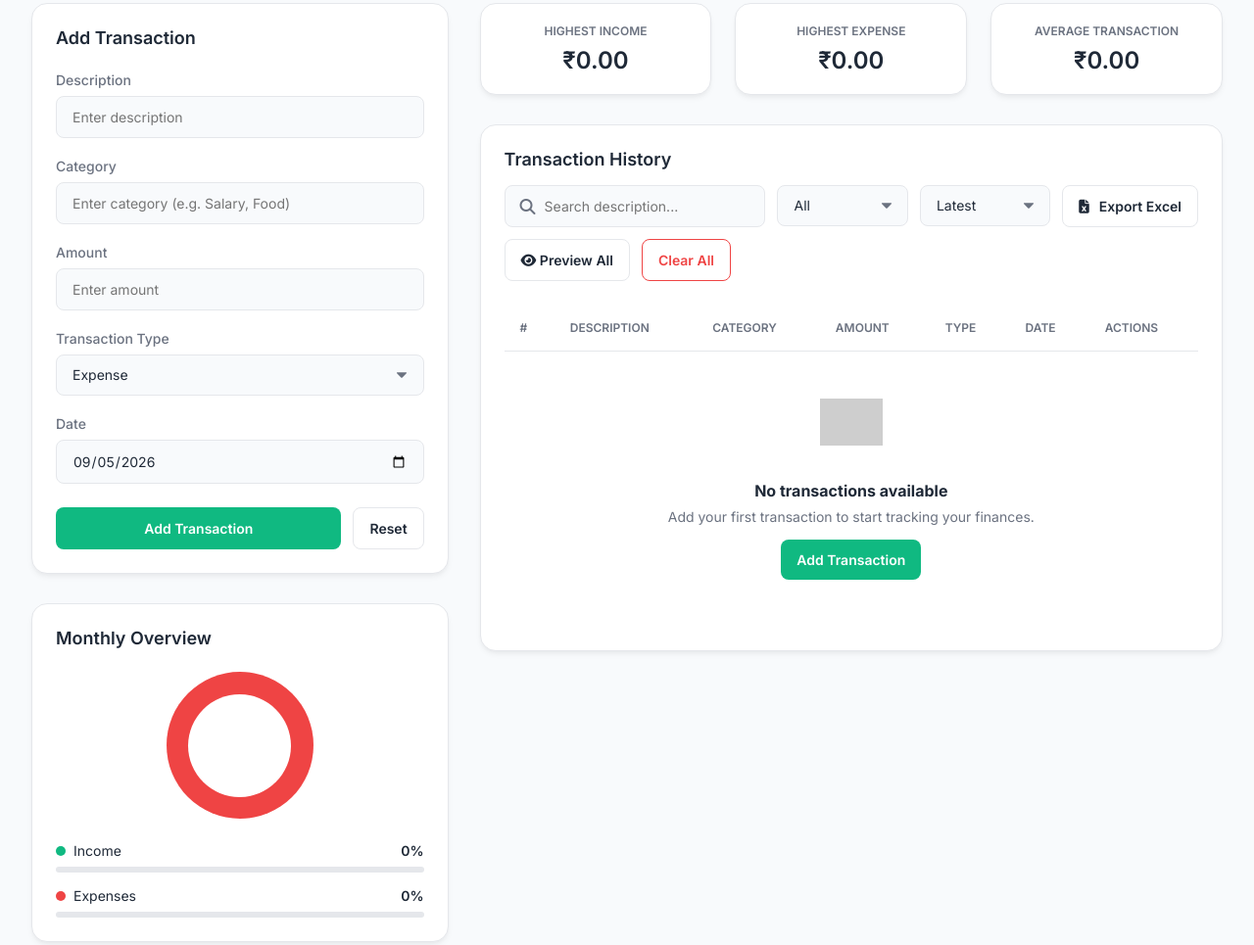
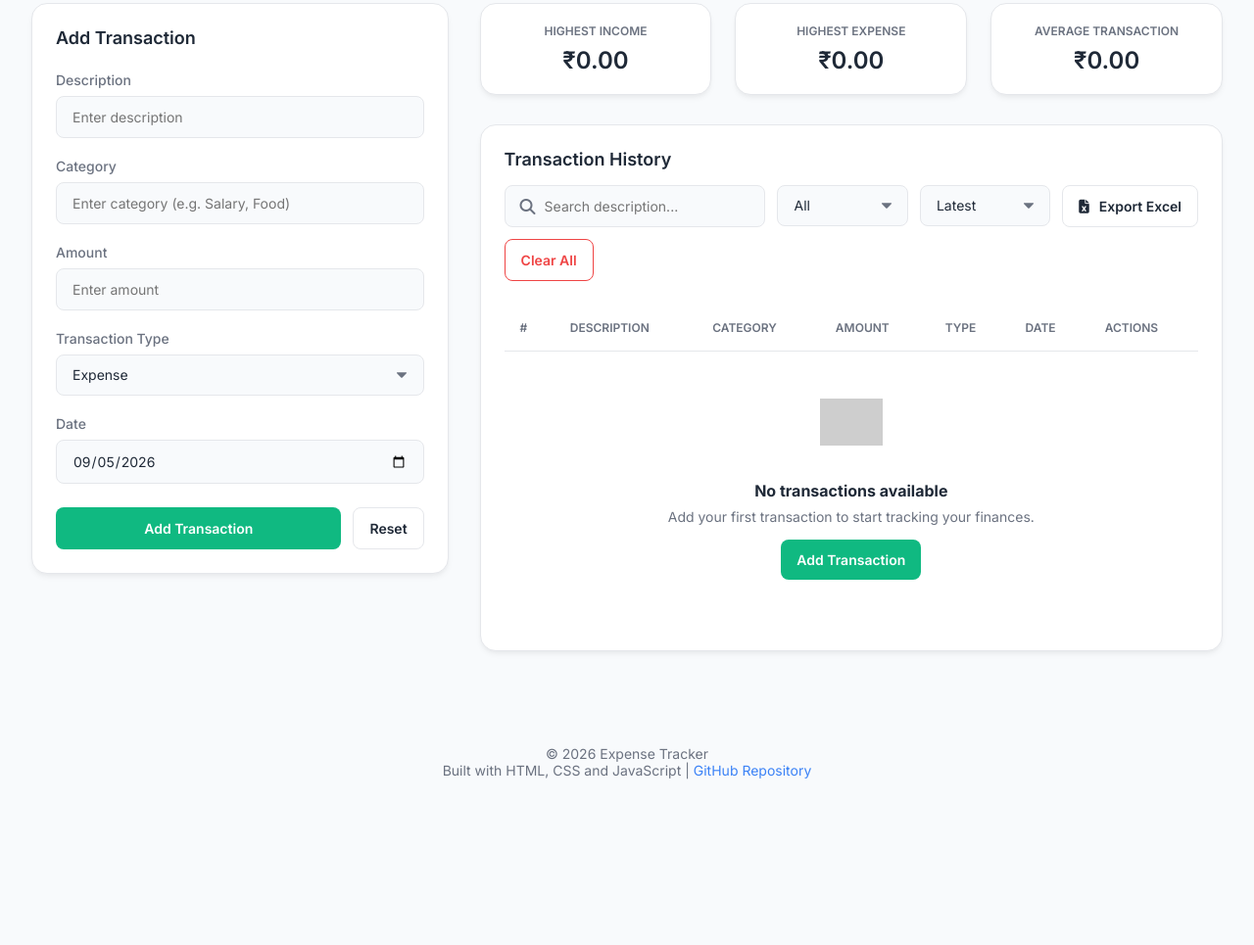
Before and after one commit to Khushi-agarwal1401/Expense-Tracker, a plain HTML site: page index.html in a window 1280 px wide. Shown: the part 365-1330 px from the top of the page at 98% size. After the commit the page ends 1192 px from the top, so only its background shows below. Drawn offline with Linux system fonts and the light colour scheme; grey boxes are pictures that could not be loaded.

Commit message:
Update layout: move preview button to navbar and remove monthly overview from dashboard

```diff
--- a/index.html
+++ b/index.html
@@ -30,6 +30,9 @@
             </div>
         </div>
         <div class="nav-right">
+            <a href="preview.html" class="btn btn-secondary" style="text-decoration: none; margin-right: 1rem;">
+                <i class="fa-solid fa-eye"></i> Preview All
+            </a>
             <button class="icon-btn theme-toggle" id="theme-toggle" aria-label="Toggle Dark Mode">
                 <i class="fa-solid fa-moon"></i>
             </button>
@@ -133,32 +136,7 @@
                     </form>
                 </div>
 
-                <!-- Monthly Overview Section -->
-                <div class="card overview-card mt-30">
-                    <h3>Monthly Overview</h3>
-                    <div class="overview-content">
-                        <div class="donut-chart-container">
-                            <div class="donut-chart" id="donut-chart">
-                                <div class="donut-hole"></div>
-                            </div>
-                        </div>
-                        <div class="overview-legend">
-                            <div class="legend-item">
-                                <span class="dot green"></span>
-                                <span class="label">Income</span>
-                                <span class="percent" id="income-percent">0%</span>
-                            </div>
-                            <div class="progress-bar-container"><div class="progress-bar green" id="income-bar"></div></div>
 
-                            <div class="legend-item mt-15">
-                                <span class="dot red"></span>
-                                <span class="label">Expenses</span>
-                                <span class="percent" id="expense-percent">0%</span>
-                            </div>
-                            <div class="progress-bar-container"><div class="progress-bar red" id="expense-bar"></div></div>
-                        </div>
-                    </div>
-                </div>
             </aside>
 
             <!-- Right Panel: Transaction History -->
@@ -210,9 +188,6 @@
                                 <i class="fa-solid fa-file-excel"></i>
                                 Export Excel
                             </button>
-                            <a href="preview.html" class="btn btn-secondary" style="text-decoration: none;">
-                                <i class="fa-solid fa-eye"></i> Preview All
-                            </a>
                             <button class="btn btn-danger-outline" id="clear-all-trigger">Clear All</button>
                         </div>
                     </div>
```
